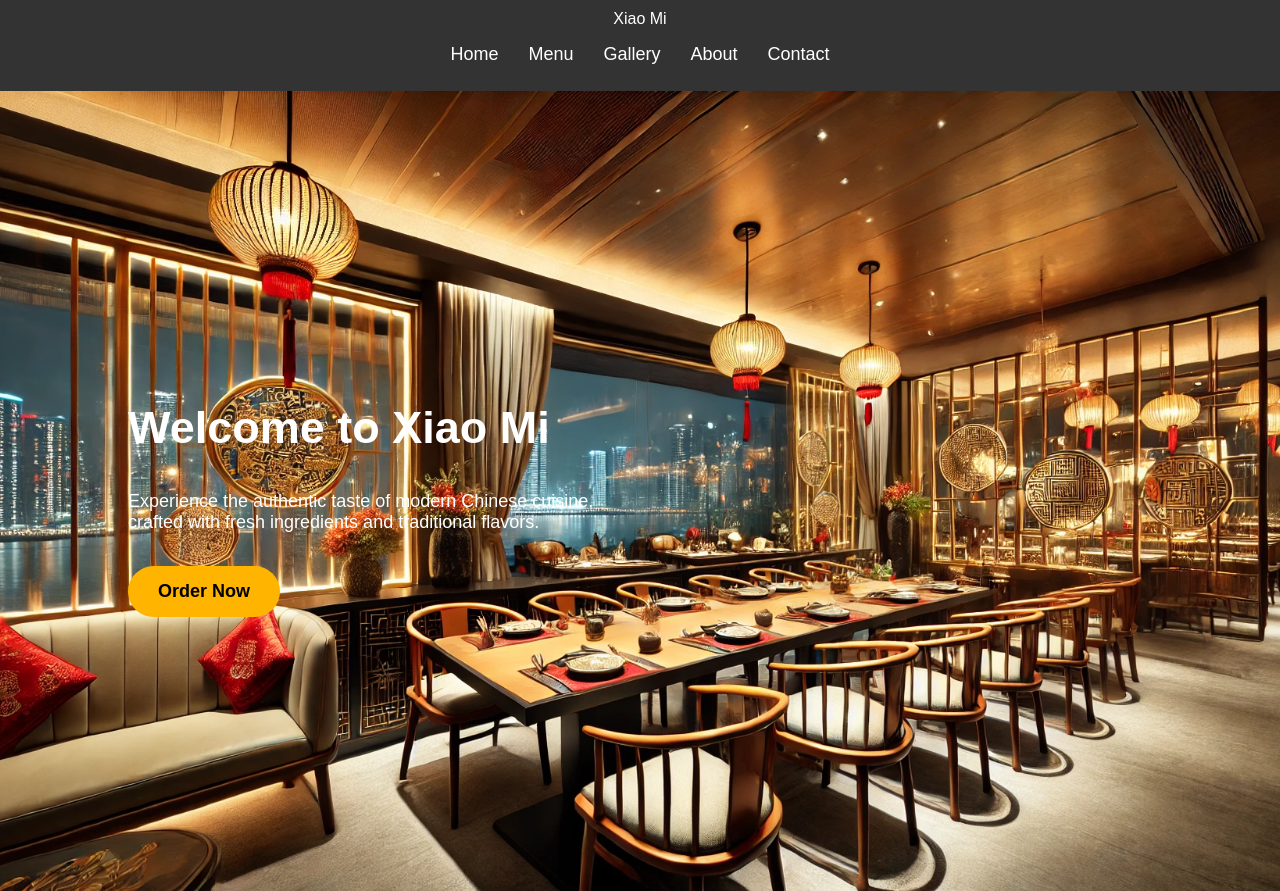
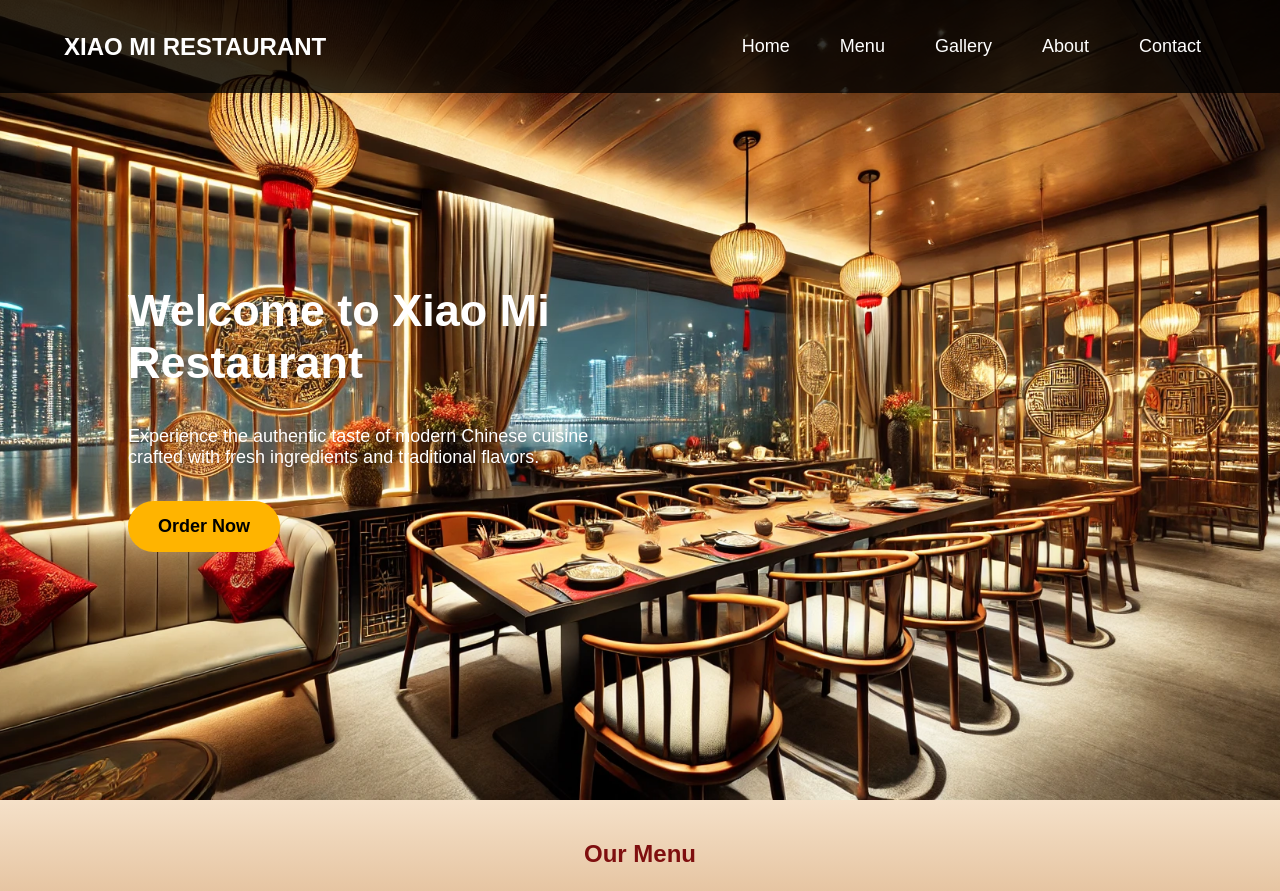
Before and after one commit to Gangkui777/restaurant-website, a plain HTML site: page index.html in a window 1280 px wide. Shown: the top 891 px of the page. Drawn offline with Linux system fonts and the light colour scheme.

Commit message:
Add files via upload

```diff
--- a/index.html
+++ b/index.html
@@ -10,7 +10,7 @@
 <body>
     <header>
         <nav class="navbar">
-            <div class="logo">Xiao Mi</div>
+            <div class="logo">Xiao Mi Restaurant</div>
             <ul class="nav-links">
                 <li><a href="#home">Home</a></li>
                 <li><a href="#menu">Menu</a></li>
@@ -24,7 +24,7 @@
 
     <section id="home" class="hero">
         <div class="hero-content">
-            <h1>Welcome to Xiao Mi</h1>
+            <h1>Welcome to Xiao Mi Restaurant</h1>
             <p>Experience the authentic taste of modern Chinese cuisine, crafted with fresh ingredients and traditional flavors.</p>
             <button class="order-btn">Order Now</button>
         </div>
--- a/styles.css
+++ b/styles.css
@@ -7,27 +7,53 @@ body {
 }
 
 header {
-    background-color: #333;
+    background: rgba(0, 0, 0, 0.8);
+    position: fixed;
+    width: 100%;
+    top: 0;
+    left: 0;
+    z-index: 1000;
+    padding: 10px 0;
+}
+
+.navbar {
+    display: flex;
+    justify-content: space-between;
+    align-items: center;
+    width: 90%;
+    margin: auto;
+    padding: 10px 0;
+}
+
+.logo {
+    font-size: 24px;
+    font-weight: bold;
     color: white;
-    padding: 10px 0;
-    text-align: center;
+    text-transform: uppercase;
 }
 
 .nav-links {
     list-style: none;
-    padding: 0;
     display: flex;
-    justify-content: center;
+    gap: 20px;
 }
 
 .nav-links li {
-    margin: 0 15px;
+    display: inline;
 }
 
 .nav-links a {
+    text-decoration: none;
     color: white;
-    text-decoration: none;
     font-size: 18px;
+    padding: 10px 15px;
+    transition: 0.3s ease-in-out;
+}
+
+.nav-links a:hover {
+    background: #ffb400;
+    color: black;
+    border-radius: 5px;
 }
 
 .hero {
@@ -189,6 +215,28 @@ footer {
 }
 
 @media (max-width: 768px) {
+    .nav-links {
+        display: none;
+        flex-direction: column;
+        position: absolute;
+        top: 60px;
+        right: 10px;
+        background: rgba(0, 0, 0, 0.9);
+        width: 200px;
+        border-radius: 10px;
+        text-align: right;
+        padding: 10px;
+    }
+
+    .nav-links li {
+        display: block;
+        margin-bottom: 10px;
+    }
+
+    .nav-links.show {
+        display: flex;
+    }
+
     .hero-content {
         text-align: center;
     }
```
